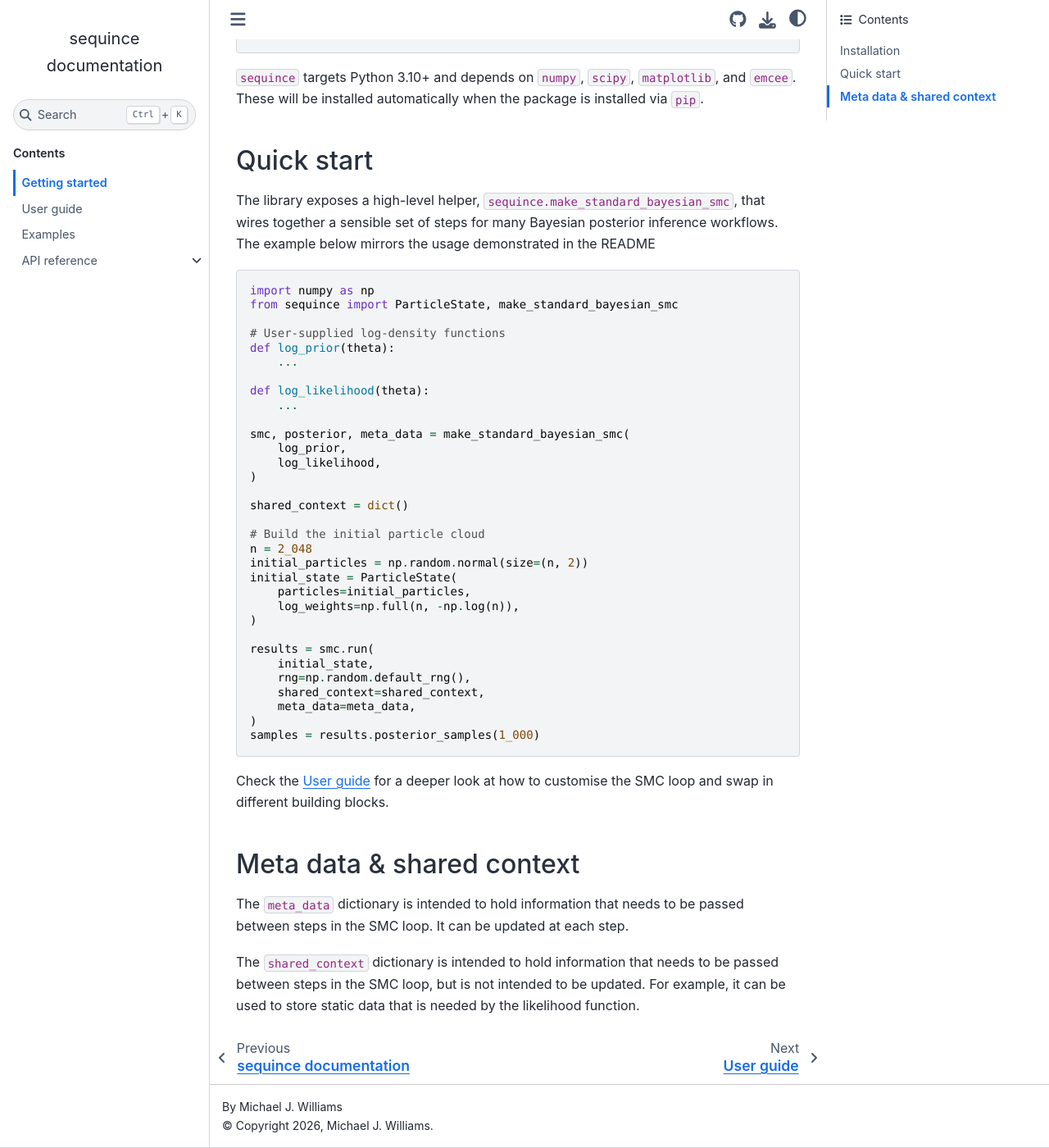
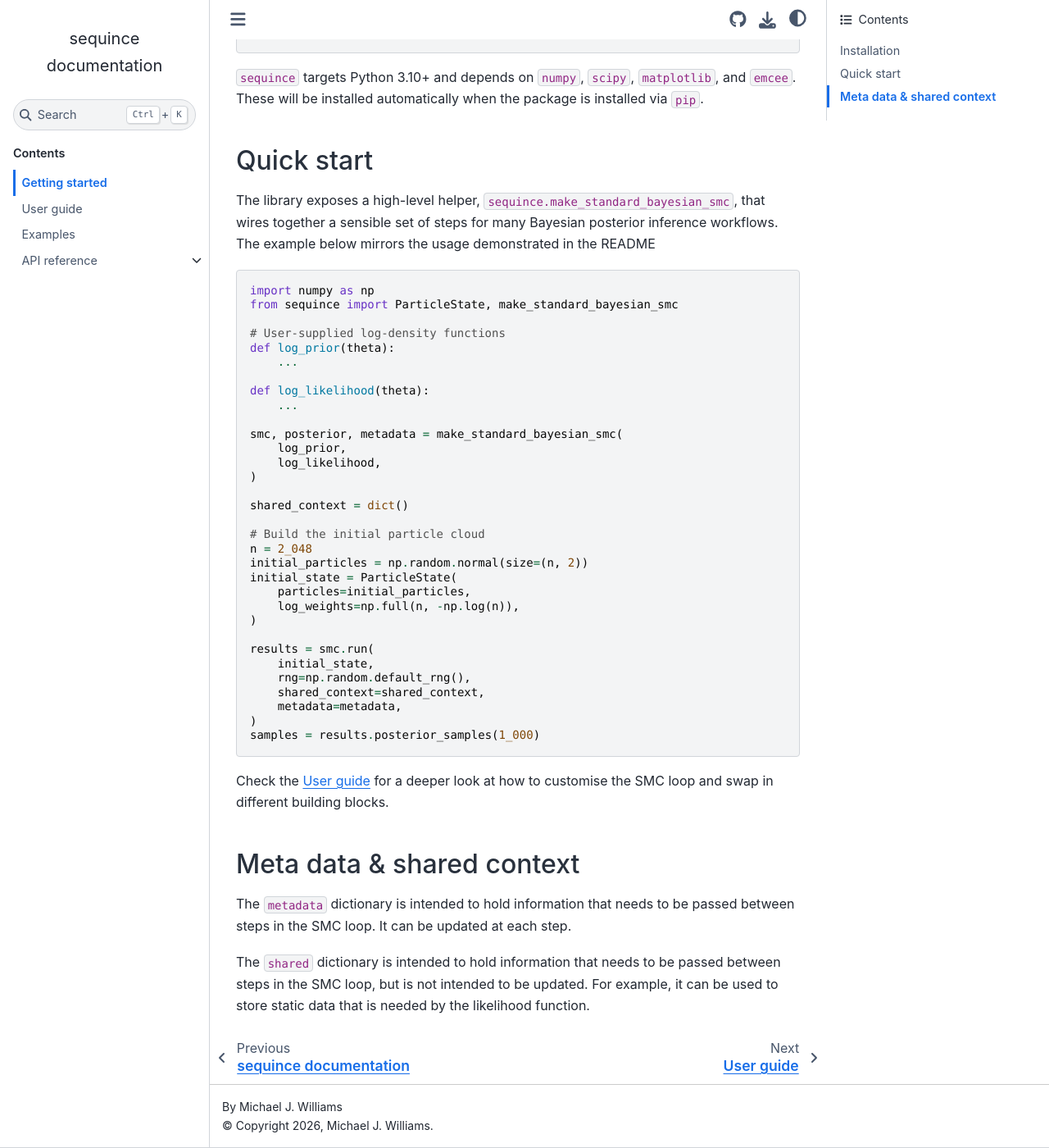
Before and after one commit to sequince-dev/sequince, a Sphinx documentation site: the page built from docs/getting_started.rst, in a window 1280 px wide and 1400 px high, scrolled down 247 px. Shown: the whole window at 82% size. Built offline with Sphinx 7.4.7 and the Sphinx Book theme 1.1.4, drawn with Linux system fonts in a browser that asks for light colours.

Commit message:
DOC: fix typos

```diff
--- a/docs/getting_started.rst
+++ b/docs/getting_started.rst
@@ -33,7 +33,7 @@ the usage demonstrated in the README
     def log_likelihood(theta):
         ...
 
-    smc, posterior, meta_data = make_standard_bayesian_smc(
+    smc, posterior, metadata = make_standard_bayesian_smc(
         log_prior,
         log_likelihood,
     )
@@ -52,7 +52,7 @@ the usage demonstrated in the README
         initial_state,
         rng=np.random.default_rng(),
         shared_context=shared_context,
-        meta_data=meta_data,
+        metadata=metadata,
     )
     samples = results.posterior_samples(1_000)
 
@@ -63,9 +63,9 @@ and swap in different building blocks.
 Meta data & shared context
 --------------------------
 
-The ``meta_data`` dictionary is intended to hold information that needs to be
+The ``metadata`` dictionary is intended to hold information that needs to be
 passed between steps in the SMC loop. It can be updated at each step.
 
-The ``shared_context`` dictionary is intended to hold information that needs to be
+The ``shared`` dictionary is intended to hold information that needs to be
 passed between steps in the SMC loop, but is not intended to be updated. For example,
 it can be used to store static data that is needed by the likelihood function.
```
